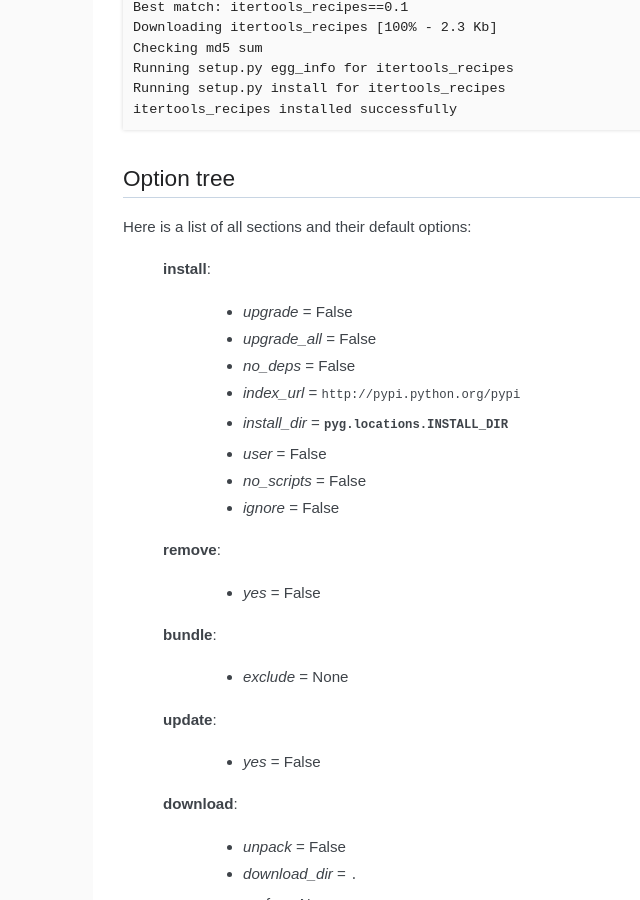
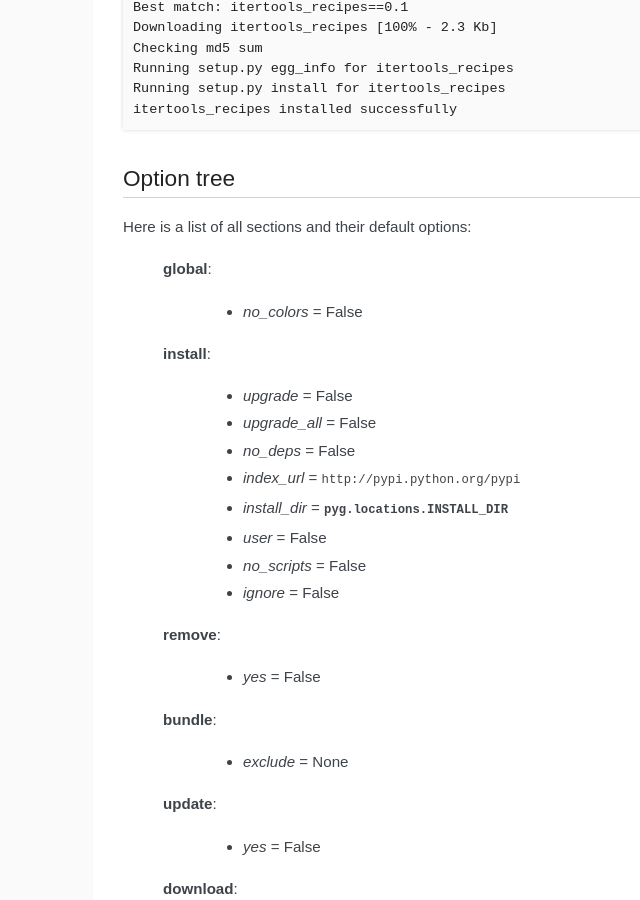
Before and after one commit to rubik/pyg, a Sphinx documentation site: the page built from docs/config_files.rst, in a window 1280 px wide and 900 px high, scrolled down 2709 px. Shown: the whole window, without its empty margins (207-847 px from the left). Built offline with Sphinx 7.4.7, drawn with Linux system fonts in a browser that asks for light colours.

Commit message:
Updated option tree

```diff
--- a/docs/config_files.rst
+++ b/docs/config_files.rst
@@ -132,6 +132,10 @@
 
 Here is a list of all sections and their default options:
 
+    **global**:
+
+        - *no_colors* = False
+
     **install**:
 
         - *upgrade* = False
```
